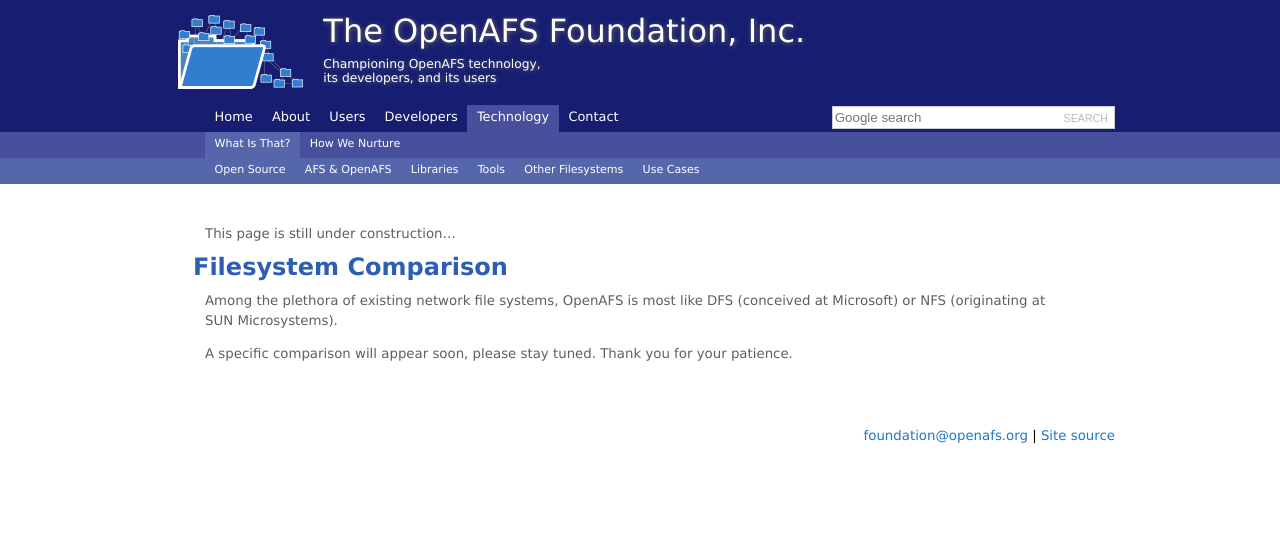
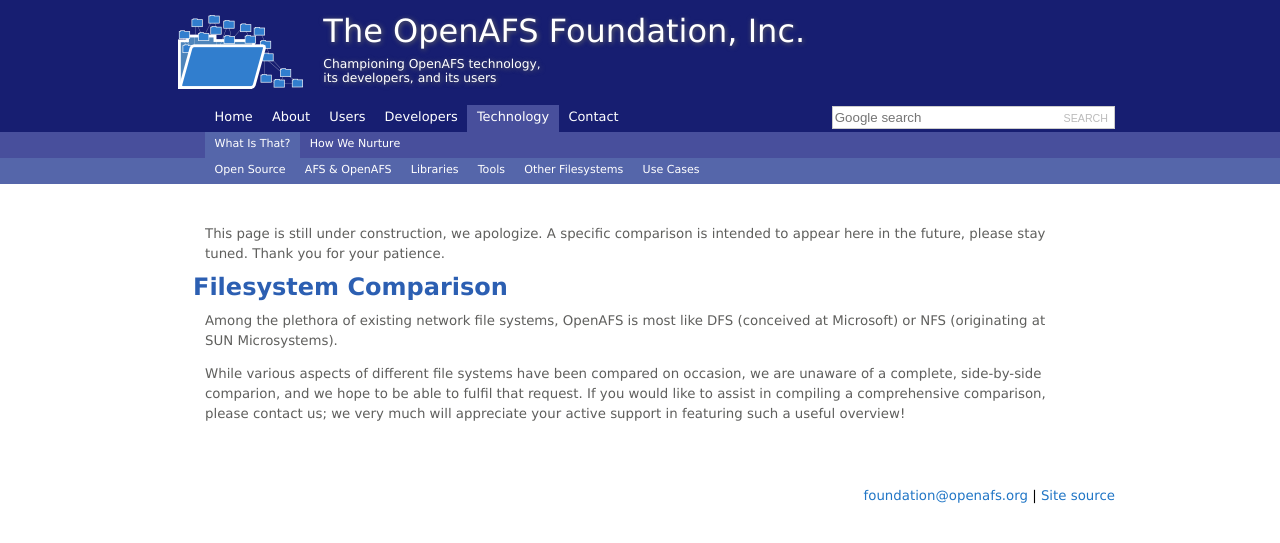
Before and after one commit to openafsfoundation/openafsfoundation.org, a Jekyll site: the page built from tech/comparison/index.md, in a window 1280 px wide. Shown: the top 543 px of the page. Built offline with Jekyll 4.4.1, drawn with Linux system fonts in a browser that asks for light colours.

Commit message:
file system comparison text
added text to say what should go here, what we are hoping to offer, and how people wishing to help can get in touch.

```diff
--- a/tech/comparison/index.md
+++ b/tech/comparison/index.md
@@ -3,10 +3,10 @@
 nav: [tech,what]
 ---
 
-This page is still under construction...
+This page is still under construction, we apologize. A specific comparison is intended to appear here in the future, please stay tuned.  Thank you for your patience.
 
 ## Filesystem Comparison ##
 
 Among the plethora of existing network file systems, OpenAFS is most like DFS (conceived at Microsoft) or NFS (originating at SUN Microsystems).
 
-A specific comparison will appear soon, please stay tuned.  Thank you for your patience.
+While various aspects of different file systems have been compared on occasion, we are unaware of a complete, side-by-side comparion, and we hope to be able to fulfil that request.  If you would like to assist in compiling a comprehensive comparison, please contact us; we very much will appreciate your active support in featuring such a useful overview!
```
